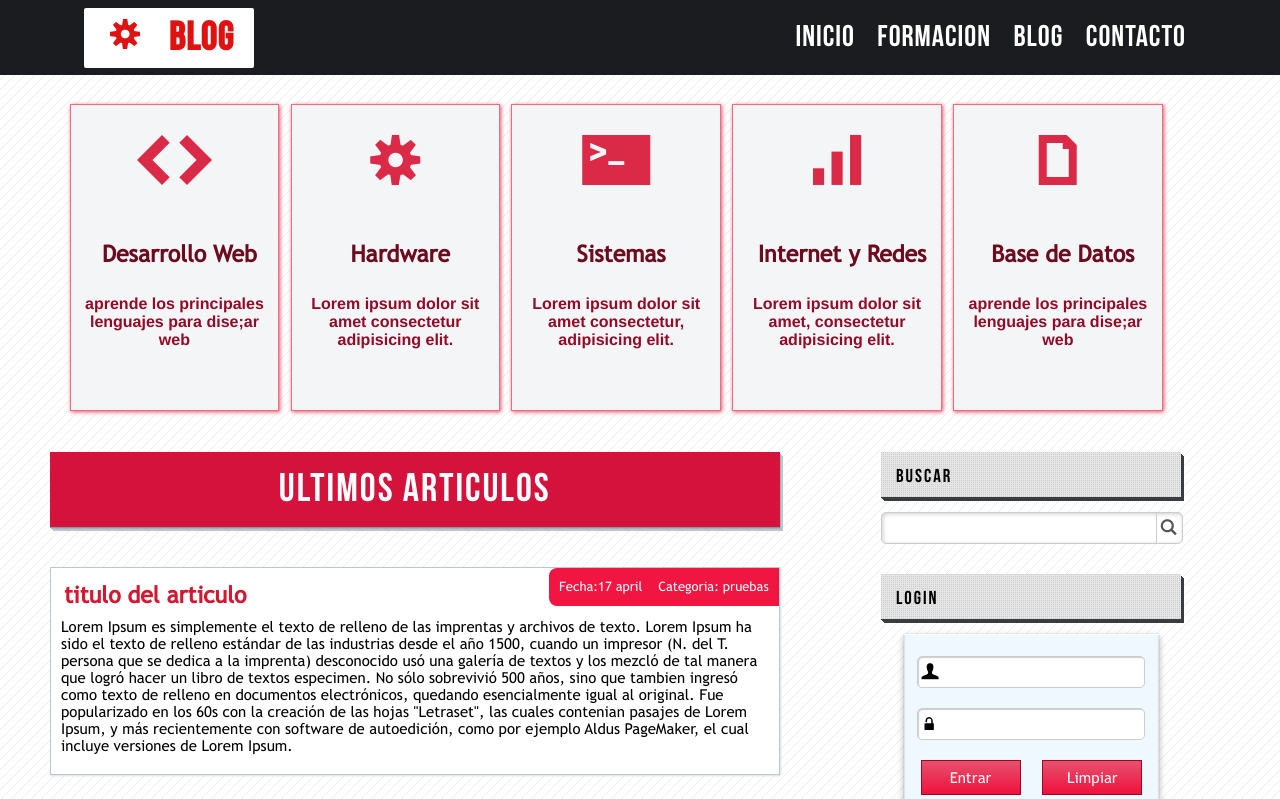
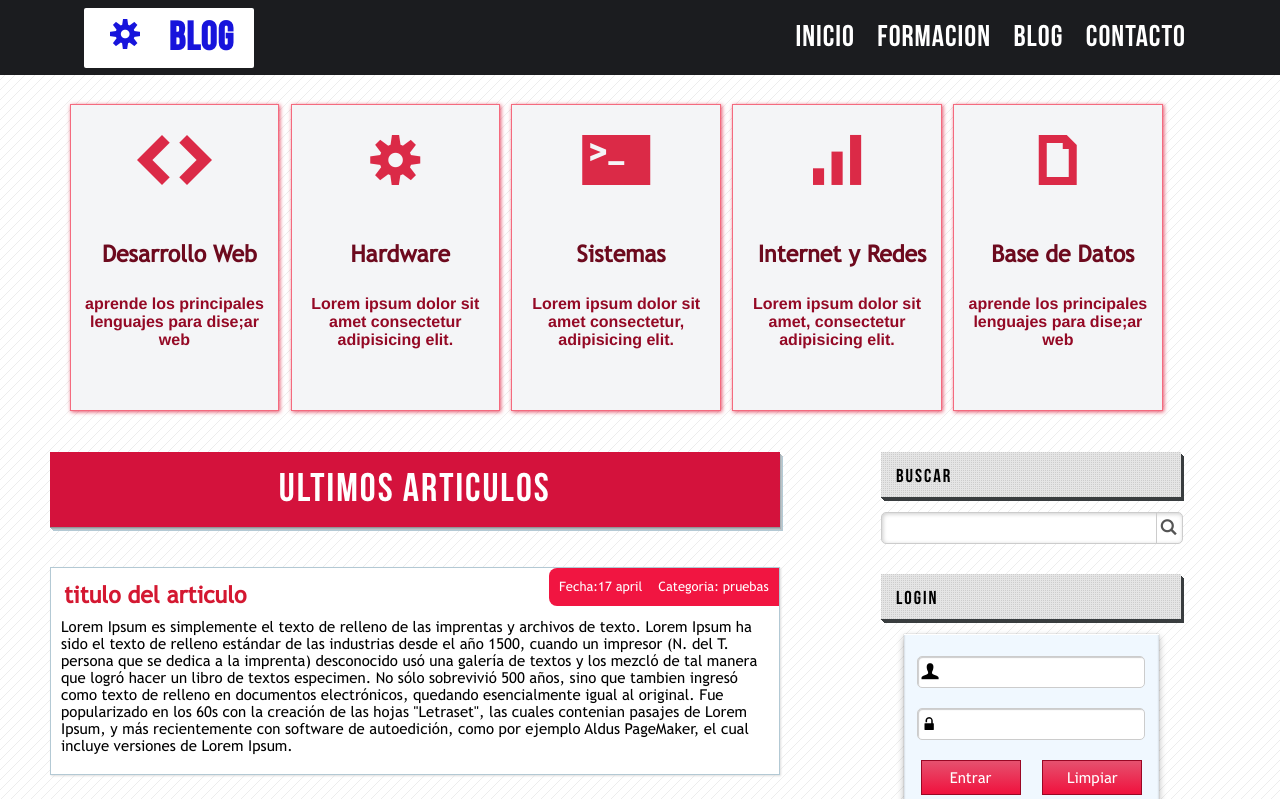
Before and after one commit to Miguiz14/Pagina, a plain HTML site: page index.html in a window 1280 px wide. In both pictures the pointer is over the element 169 px from the left and 38 px from the top of the page. Shown: the top 799 px of the page. Drawn offline with Linux system fonts and the light colour scheme; files whose address does not match are found by name.

Commit message:
cambie el color de la barra de navegacion

```diff
--- a/css/style.css
+++ b/css/style.css
@@ -46,7 +46,7 @@ body{
     float: left;
     height: 60px;
     width: 170px;
-    background-color: crimson;
+    background-color: #1714dc;
     text-align: center;
     letter-spacing: 1px;
     margin-top: 8px;
@@ -57,7 +57,7 @@ body{
 }
 #logotipo:hover{
     border-radius: 2px;
-    color: rgb(223, 18, 18);
+    color: #1714dc;
     background-color: #ffffff;
 }
 #logotipo:hover .gear{
@@ -132,7 +132,7 @@ body{
    transition: all 200ms;
 }
 #menu ul li a:hover{
-    color: crimson;
+    color: #1714dc;
     transform: scale(1.2, 1.2);
 }
 #banner{
```
